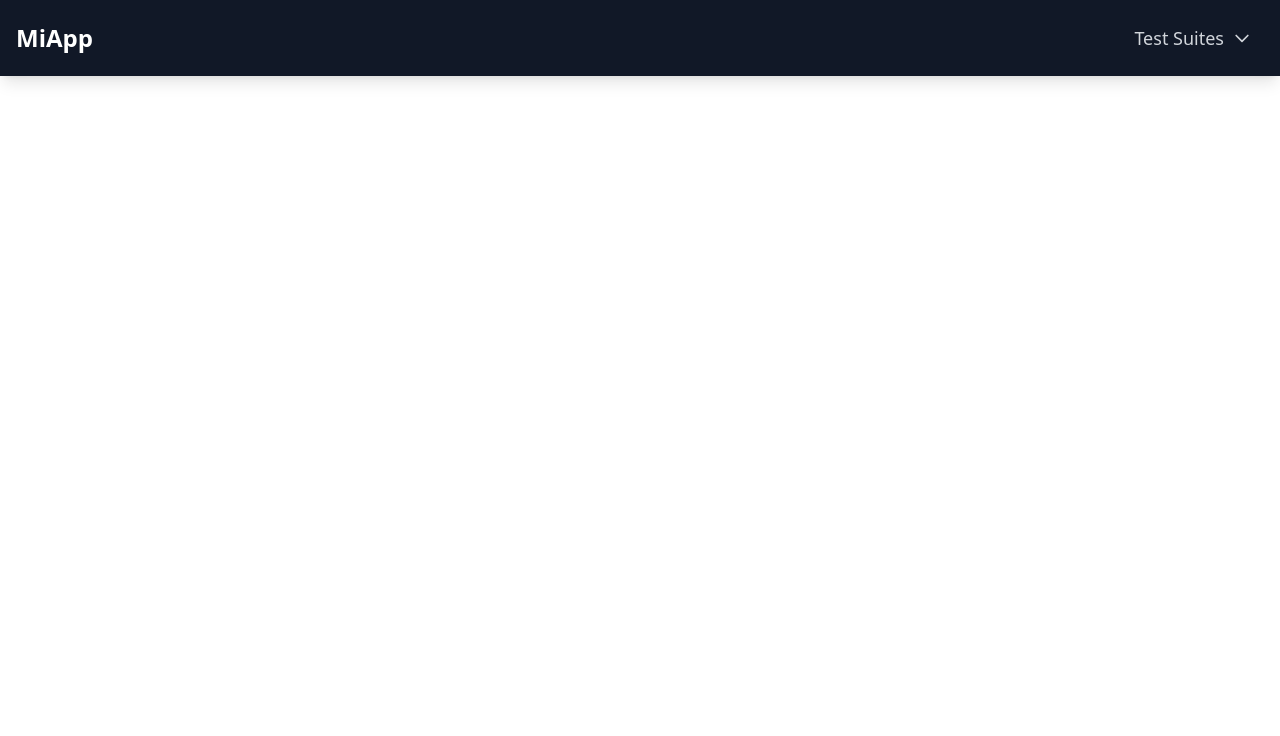
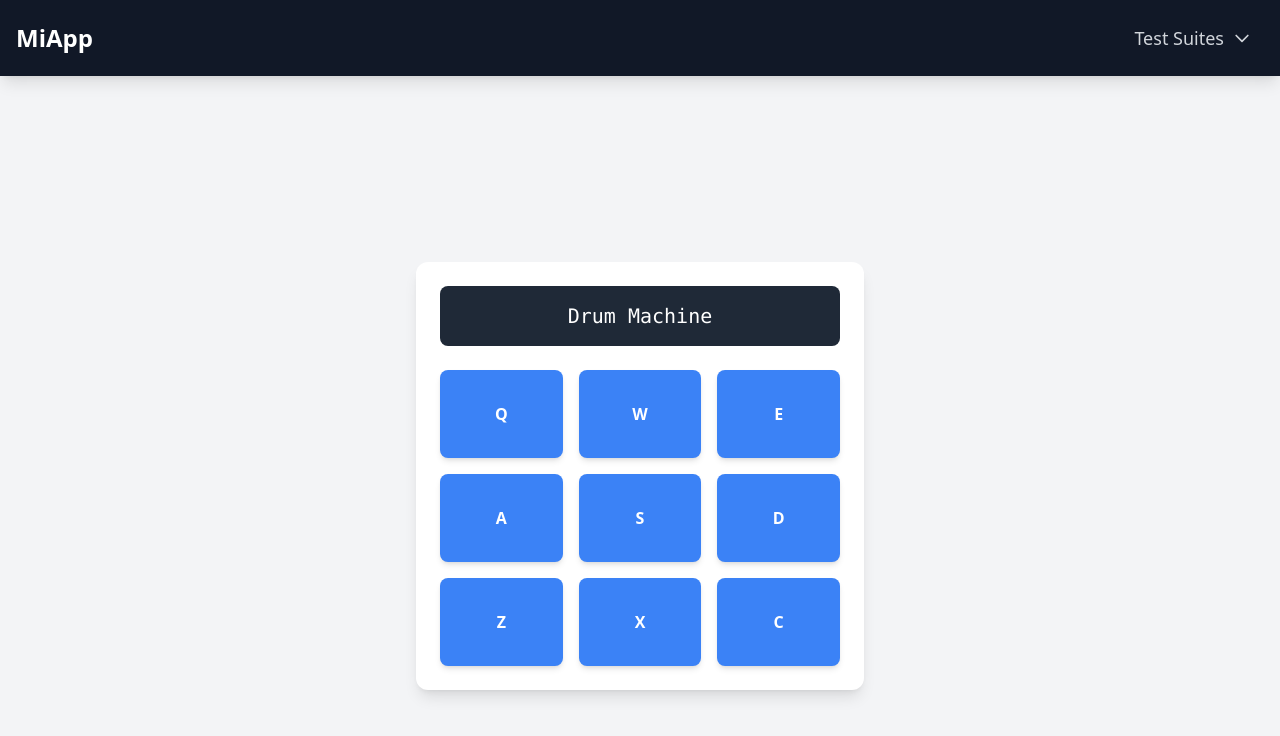
Before and after one commit to URIOXX/vite-project, a React (Vite) app: page /DrumMachine in a window 1280 px wide. Before the commit this address had no page. Shown: the top 736 px of the page. Built offline with nearby package versions, Linux system fonts and the light colour scheme.

Commit message:
test3check

```diff
--- a/src/App.tsx
+++ b/src/App.tsx
@@ -3,6 +3,7 @@ import Homepage from './components/homepage';
 import DropdownNavbar from './components/navbar';
 import QuoteBox from './components/RandomQuoteMachine';
 import MarkdownPreviewer from './components/MarkdownPreviewer';
+import DrumMachine from './components/DrumMachine';
 
 function App() {
 
@@ -14,6 +15,7 @@ function App() {
           <Route path="/" element={<Homepage />} />
           <Route path='/RandomQuoteMachine' element={<QuoteBox/>} />
           <Route path='/MarkdownPreviewer' element={<MarkdownPreviewer/>} />
+          <Route path='/DrumMachine' element={<DrumMachine/>} />
         </Routes>
       </BrowserRouter>
     </>
--- /dev/null
+++ b/src/components/DrumMachine.tsx
@@ -0,0 +1,114 @@
+import { useEffect } from "react";
+
+const DrumMachine = () => {
+  // Datos de los pads de batería
+  const drumPads = [
+    {
+      id: "Heater-1",
+      key: "Q",
+      audioSrc: "https://s3.amazonaws.com/freecodecamp/drums/Heater-1.mp3",
+    },
+    {
+      id: "Heater-2",
+      key: "W",
+      audioSrc: "https://s3.amazonaws.com/freecodecamp/drums/Heater-2.mp3",
+    },
+    {
+      id: "Heater-3",
+      key: "E",
+      audioSrc: "https://s3.amazonaws.com/freecodecamp/drums/Heater-3.mp3",
+    },
+    {
+      id: "Heater-4",
+      key: "A",
+      audioSrc: "https://s3.amazonaws.com/freecodecamp/drums/Heater-4_1.mp3",
+    },
+    {
+      id: "Clap",
+      key: "S",
+      audioSrc: "https://s3.amazonaws.com/freecodecamp/drums/Heater-6.mp3",
+    },
+    {
+      id: "Open-HH",
+      key: "D",
+      audioSrc: "https://s3.amazonaws.com/freecodecamp/drums/Dsc_Oh.mp3",
+    },
+    {
+      id: "Kick-n-Hat",
+      key: "Z",
+      audioSrc: "https://s3.amazonaws.com/freecodecamp/drums/Kick_n_Hat.mp3",
+    },
+    {
+      id: "Kick",
+      key: "X",
+      audioSrc: "https://s3.amazonaws.com/freecodecamp/drums/RP4_KICK_1.mp3",
+    },
+    {
+      id: "Closed-HH",
+      key: "C",
+      audioSrc: "https://s3.amazonaws.com/freecodecamp/drums/Cev_H2.mp3",
+    },
+  ];
+
+  // Función para reproducir el audio
+  const playSound = (key:any) => {
+    const audio = document.getElementById(key) as HTMLAudioElement | null;
+    if (audio) {
+      audio.currentTime = 0;
+      audio.play();
+      const display = document.getElementById("display");
+      if (display) {
+        const pad = drumPads.find((pad) => pad.key === key);
+        display.textContent = pad ? pad.id : "";
+      }
+    }
+  };
+
+  // Manejador de teclas
+  const handleKeyDown = (e:any) => {
+    const key = e.key.toUpperCase();
+    if (drumPads.some((pad) => pad.key === key)) {
+      playSound(key);
+    }
+  };
+
+  // Efecto para añadir el event listener del teclado
+  useEffect(() => {
+    document.addEventListener("keydown", handleKeyDown);
+    return () => {
+      document.removeEventListener("keydown", handleKeyDown);
+    };
+  }, []);
+
+  return (
+    <div
+      id="drum-machine"
+      className="min-h-screen flex items-center justify-center bg-gray-100 p-4"
+    >
+      <div className="bg-white rounded-xl shadow-lg p-6 w-full max-w-md">
+        <div
+          id="display"
+          className="bg-gray-800 text-white text-center py-4 px-6 rounded-lg mb-6 font-mono text-xl"
+        >
+          Drum Machine
+        </div>
+
+        <div className="grid grid-cols-3 gap-4">
+          {drumPads.map((pad) => (
+            <button
+              key={pad.key}
+              id={pad.id}
+              className="drum-pad bg-blue-500 hover:bg-blue-600 text-white font-bold py-8 rounded-lg shadow-md transition duration-200 ease-in-out focus:outline-none focus:ring-2 focus:ring-blue-500 focus:ring-opacity-50"
+              onClick={() => playSound(pad.key)}
+            >
+              {pad.key}
+              <audio id={pad.key} className="clip" src={pad.audioSrc} />
+            </button>
+          ))}
+        </div>
+      </div>
+    </div>
+  );
+};
+
+export default DrumMachine;
--- a/src/components/navbar.tsx
+++ b/src/components/navbar.tsx
@@ -109,6 +109,13 @@ function DropdownNavbar() {
                 >
                   Markdown Previewer
                 </Link>
+                <Link
+                  to="/DrumMachine"
+                  className="block px-4 py-2 text-sm text-gray-700 hover:bg-gray-100 hover:text-gray-900"
+                  onClick={closeMenus}
+                >
+                  Drum Machine
+                </Link>
               </div>
             )}
           </div>
```
